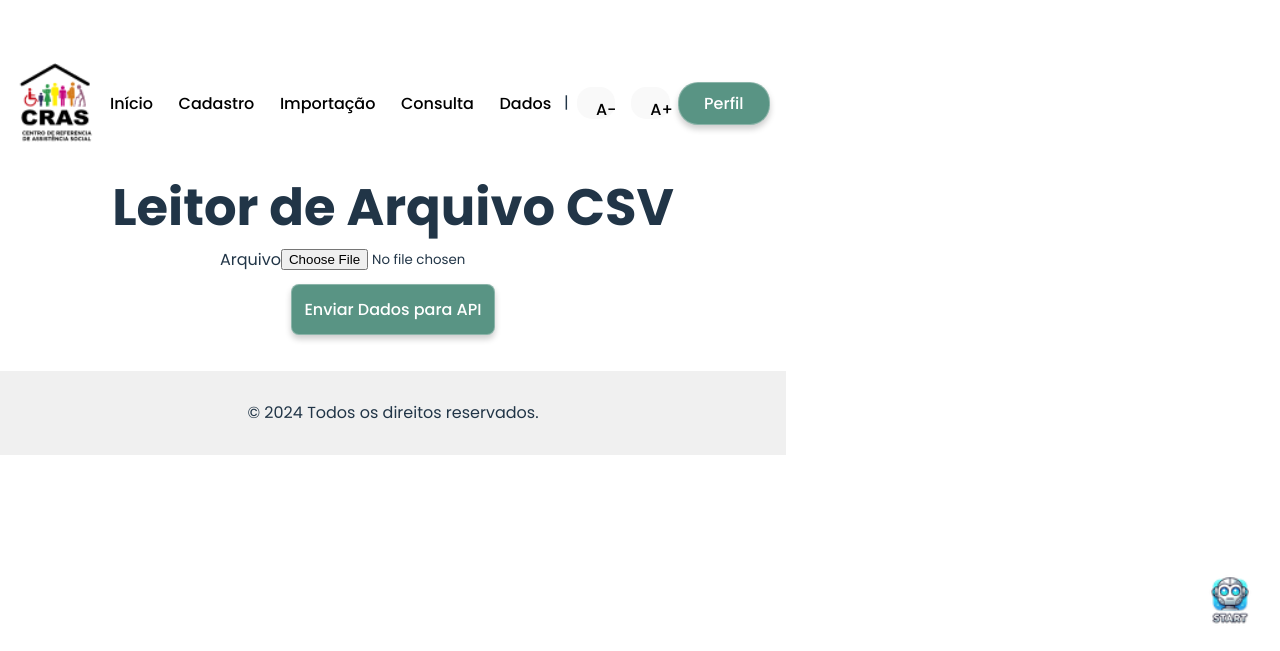
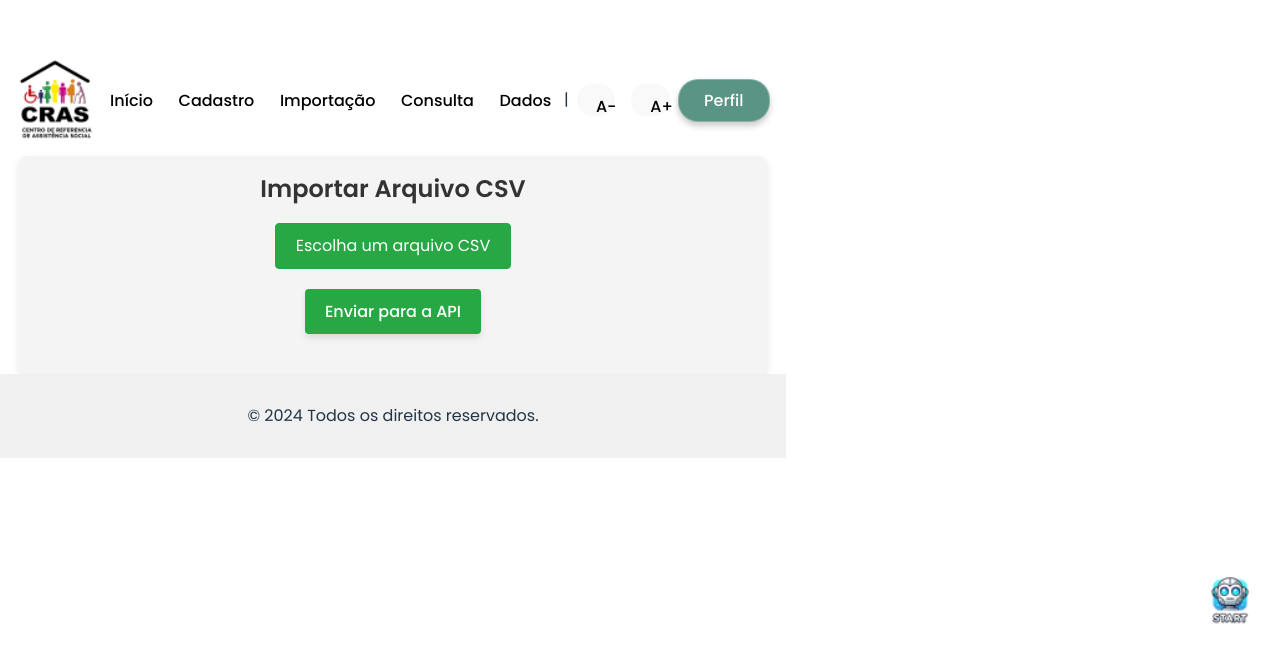
Before and after one commit to KarolynneFreire/projeto-start-ia, a React (Vite) app in the folder front/projetostartia/: page /start-projeto/import in a window 1280 px wide. Shown: the part 149-800 px from the top of the page. Built offline with nearby package versions, Linux system fonts and the light colour scheme; what react-chatbot-kit would draw is missing.

Commit message:
atualiza css do import

```diff
--- a/front/projetostartia/src/assets/css/import.css
+++ b/front/projetostartia/src/assets/css/import.css
@@ -1,40 +1,111 @@
+/* Container principal */
 .importCsv {
     padding: 20px;
-    display: grid;
-    justify-content: center;
+    display: flex;
+    flex-direction: column;
+    align-items: center;
+    background-color: #f4f4f4;
+    border-radius: 8px;
+    box-shadow: 0 4px 8px rgba(0, 0, 0, 0.1);
+    width: 90%; /* Ampliado para ocupar mais largura da página */
+    max-width: 1200px; /* Largura máxima */
+    margin: auto;
 }
 
-.tabela-box {
-    overflow: scroll;
-    width: 95vw;
-    height: 60vh;
+/* Título */
+.header {
+    font-size: 24px;
+    font-weight: 600;
+    margin-bottom: 20px;
+    color: #333;
 }
 
-.txt-import {
+/* Container para upload e botão */
+.upload-container {
+    width: 100%;
+    max-width: 600px;
     display: flex;
     flex-direction: column;
     align-items: center;
 }
 
+/* Estilo do input de arquivo */
+.file-input {
+    display: none;
+}
+
+/* Estilo do label associado ao input */
+.file-label {
+    display: inline-block;
+    padding: 10px 20px;
+    font-size: 16px;
+    color: #fff;
+    background-color: #28a745; /* Cor verde */
+    border: 1px solid #28a745; /* Cor verde */
+    border-radius: 4px;
+    cursor: pointer;
+    margin-bottom: 20px;
+    transition: background-color 0.3s, border-color 0.3s;
+}
+
+.file-label:hover {
+    background-color: #218838; /* Tom mais escuro de verde */
+    border-color: #218838; /* Tom mais escuro de verde */
+}
+
+/* Estilo do botão */
+.btn-import {
+    padding: 10px 20px;
+    font-size: 16px;
+    color: #fff;
+    background: #28a745; /* Cor verde */
+    border: none;
+    border-radius: 4px;
+    cursor: pointer;
+    box-shadow: 0 4px 6px rgba(0, 0, 0, 0.1);
+    transition: background-color 0.3s, transform 0.2s;
+    margin-bottom: 20px;
+}
+
+.btn-import:hover {
+    background: #218838; /* Tom mais escuro de verde */
+}
+
+.btn-import:active {
+    transform: translateY(2px);
+}
+
+/* Container da tabela */
+.table-container {
+    width: 100%;
+    overflow-x: auto; /* Adiciona rolagem horizontal quando necessário */
+}
+
+/* Estilo da tabela */
 .importTabela {
+    width: 100%;
+    min-width: 1200px; /* Largura mínima para acomodar mais colunas */
     border-collapse: collapse;
+    background-color: #fff;
+    border-radius: 4px;
+    box-shadow: 0 4px 6px rgba(0, 0, 0, 0.1);
+    display: block;
+    max-height: 400px; /* Define a altura máxima da tabela para mostrar no máximo 10 linhas */
+    overflow-y: auto; /* Adiciona rolagem vertical quando necessário */
 }
 
 .importTabela th,
 .importTabela td {
-    border: 1px solid #aaaaaa;
-    padding: 8px;
-    text-align: center;
-    overflow: hidden;
-    text-overflow: ellipsis;
-    /* Adiciona reticências para texto longo */
-    white-space: nowrap;
-    /* Impede que o texto se quebre */
+    border: 1px solid #ddd;
+    padding: 10px;
+    text-align: left;
+    white-space: nowrap; /* Impede a quebra de linha dentro das células */
 }
 
 .importTabela th {
-    background-color: #f4f4f4;
-    font-weight: bold;
+    background-color: #28a745; /* Cor verde */
+    color: #fff;
+    font-weight: 600;
 }
 
 .importTabela tr:nth-child(even) {
@@ -46,7 +117,6 @@
 }
 
 @media (max-width: 768px) {
-
     .importTabela th,
     .importTabela td {
         display: block;
@@ -80,37 +150,3 @@
         text-align: left;
     }
 }
-
-.btn-import {
-    margin: 0vh 0vh 2vh 0vh;
-    padding: 1.5vh;
-    background: rgb(89, 148, 132);
-    color: white;
-    border: 1px solid rgba(255, 255, 255, 0.3);
-    border-radius: 8px;
-    cursor: pointer;
-    backdrop-filter: blur(10px);
-    box-shadow: 0 4px 6px rgba(0, 0, 0, 0.2);
-    transition: transform 0.1s ease, box-shadow 0.1s ease, background-color 0.2s ease;
-}
-
-.btn-import:active {
-    transform: translateY(4px);
-    box-shadow: 0 2px 4px rgba(0, 0, 0, 0.15);
-}
-
-.btn-import:hover {
-    background: rgb(4, 59, 45);
-}
-
-.btn-import:focus {
-    outline: none;
-    /* Remove a borda padrão de foco */
-    box-shadow: 0 0 0 3px rgba(255, 255, 255, 0.2);
-    /* Brilho ao redor no foco */
-}
-
-.arqv-import {
-    display: flex;
-    align-items: center;
-}
--- a/front/projetostartia/src/assets/routes/Import.jsx
+++ b/front/projetostartia/src/assets/routes/Import.jsx
@@ -51,85 +51,39 @@ const Import = () => {
 
     return (
         <div className='importCsv'>
-            <div className='txt-import'>
-                <h1>Leitor de Arquivo CSV</h1>
-                <div className='arqv-import'>
-                    <label htmlFor="file-upload">Arquivo</label>
-                    <input
-                        type="file"
-                        accept='.csv'
-                        onChange={lerDadosCsv}
-                    /><br /><br />
-                </div>
+            <h1 className='header'>Importar Arquivo CSV</h1>
+            <div className='upload-container'>
+                <input
+                    type="file"
+                    id="file-upload"
+                    accept='.csv'
+                    onChange={lerDadosCsv}
+                    className='file-input'
+                />
+                <label htmlFor="file-upload" className='file-label'>Escolha um arquivo CSV</label>
                 <button
                     onClick={enviarDadosParaApi}
                     className='btn-import'
                 >
-                    Enviar Dados para API
+                    Enviar para a API
                 </button>
             </div>
             {dados.length > 0 && (
-                <div className='tabela-box'>
+                <div className='table-container'>
                     <table className='importTabela'>
                         <thead>
                             <tr>
-                                <th>Nome Completo</th>
-                                <th>Email</th>
-                                <th>Cpf</th>
-                                <th>Data Nascimento</th>
-                                <th>Sexo</th>
-                                <th>Rg</th>
-                                <th>Idade</th>
-                                <th>Nome Mãe</th>
-                                <th>Telefone</th>
-                                <th>Cep</th>
-                                <th>Cidade</th>
-                                <th>Rua</th>
-                                <th>Uf</th>
-                                <th>Bairro</th>
-                                <th>Numero Endereco</th>
-                                <th>Escolaridade</th>
-                                <th>Raça Cor</th>
-                                <th>Faixa Etaria</th>
-                                <th>Estado Civil</th>
-                                <th>PCD</th>
-                                <th>Tipo PCD</th>
-                                <th>Curso Superior</th>
-                                <th>Renda</th>
-                                <th>Emprego</th>
-                                <th>Numero Moradores</th>
-                                <th>Grupo</th>
+                                {Object.keys(dados[0]).map((key, index) => (
+                                    <th key={index}>{key.replace(/([A-Z])/g, ' $1').toUpperCase()}</th>
+                                ))}
                             </tr>
                         </thead>
                         <tbody>
                             {dados.map((row, index) => (
                                 <tr key={index}>
-                                    <td>{row.nomeCompleto || ''}</td>
-                                    <td>{row.email || ''}</td>
-                                    <td>{row.cpf || ''}</td>
-                                    <td>{row.dataNascimento || ''}</td>
-                                    <td>{row.sexo || ''}</td>
-                                    <td>{row.rg || ''}</td>
-                                    <td>{row.idade || ''}</td>
-                                    <td>{row.nomeMae || ''}</td>
-                                    <td>{row.telefone || ''}</td>
-                                    <td>{row.cep || ''}</td>
-                                    <td>{row.cidade || ''}</td>
-                                    <td>{row.rua || ''}</td>
-                                    <td>{row.uf || ''}</td>
-                                    <td>{row.bairro || ''}</td>
-                                    <td>{row.numeroEndereco || ''}</td>
-                                    <td>{row.escolaridade || ''}</td>
-                                    <td>{row.racaCor || ''}</td>
-                                    <td>{row.faixaEtaria || ''}</td>
-                                    <td>{row.estadoCivil || ''}</td>
-                                    <td>{row.pcd ? 'True' : 'False'}</td>
-                                    <td>{row.tipoPcd || ''}</td>
-                                    <td>{row.cursoSuperior || ''}</td>
-                                    <td>{row.renda || ''}</td>
-                                    <td>{row.emprego || ''}</td>
-                                    <td>{row.numeroMoradores || ''}</td>
-                                    <td>{row.grupo || ''}</td>
+                                    {Object.values(row).map((value, i) => (
+                                        <td key={i}>{value || ''}</td>
+                                    ))}
                                 </tr>
                             ))}
                         </tbody>
```
